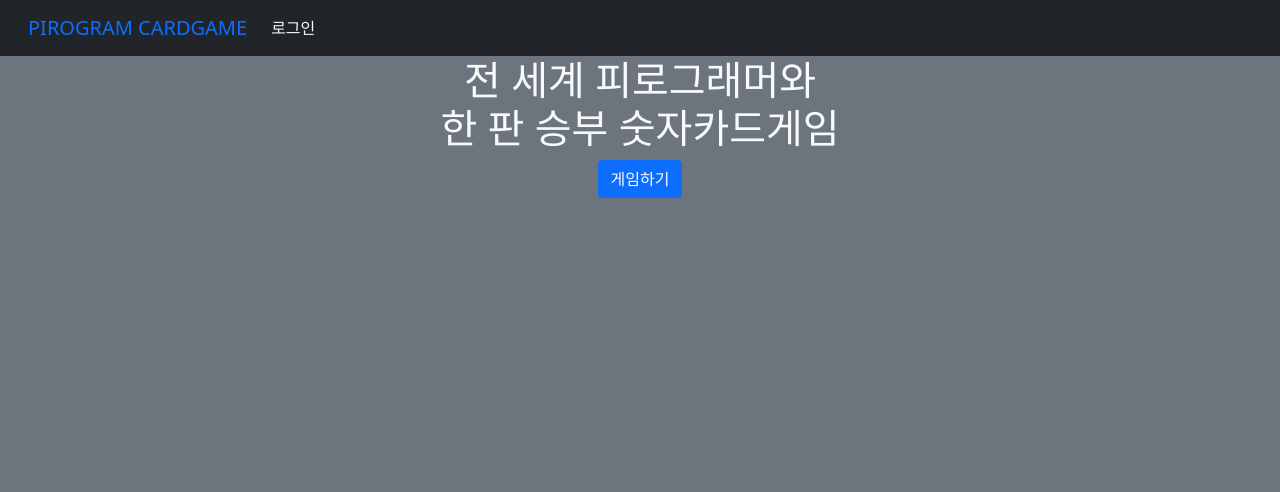
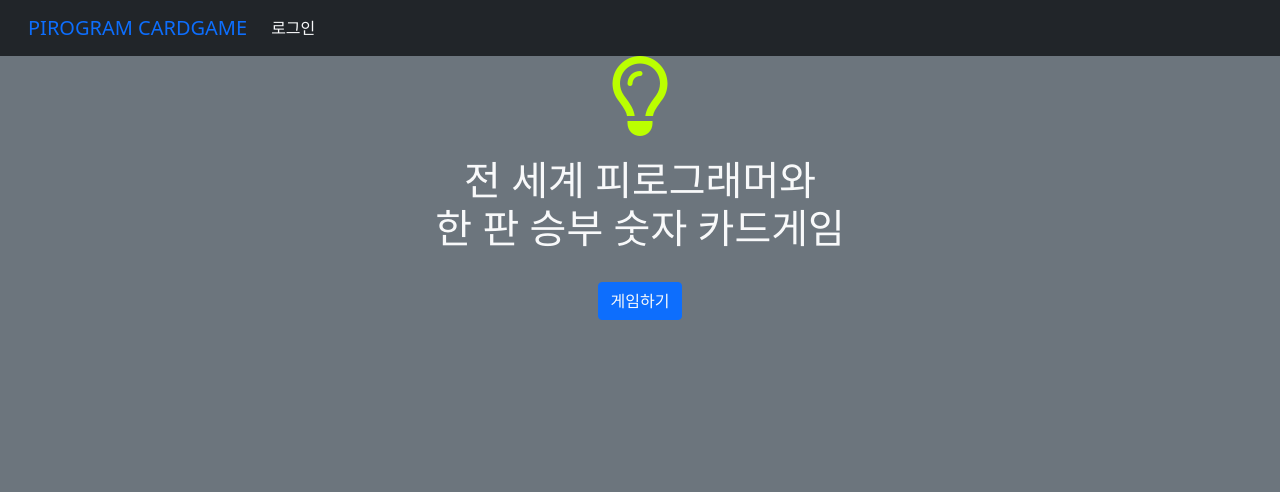
Before and after one commit to jimin-kiim/Piro15_CardGame_04, a Django app: page / in a window 1280 px wide. Shown: the top 492 px of the page. Run offline with Django 3.2, Linux system fonts and the light colour scheme; some libraries are stand-ins or nearby versions.

Commit message:
[add]main.html, base.html (icon)

```diff
--- a/PiroCardGame/users/templates/users/base.html
+++ b/PiroCardGame/users/templates/users/base.html
@@ -16,7 +16,7 @@
 
     <link href="https://cdn.jsdelivr.net/npm/bootstrap@5.0.1/dist/css/bootstrap.min.css" rel="stylesheet" integrity="sha384-+0n0xVW2eSR5OomGNYDnhzAbDsOXxcvSN1TPprVMTNDbiYZCxYbOOl7+AMvyTG2x" crossorigin="anonymous">
     <script src="https://cdn.jsdelivr.net/npm/bootstrap@5.0.1/dist/js/bootstrap.bundle.min.js" integrity="sha384-gtEjrD/SeCtmISkJkNUaaKMoLD0//ElJ19smozuHV6z3Iehds+3Ulb9Bn9Plx0x4" crossorigin="anonymous"></script>
-
+    <script src="https://kit.fontawesome.com/94e4e9f7d1.js" crossorigin="anonymous"></script>
     <meta charset="UTF-8">
     <meta http-equiv="X-UA-Compatible" content="IE=edge">
     <meta name="viewport" content="width=device-width, initial-scale=1.0">
--- a/PiroCardGame/users/templates/users/counterattack.html
+++ b/PiroCardGame/users/templates/users/counterattack.html
@@ -15,7 +15,7 @@
         </select>
         <br>
 
-        <button type="submit" class="btn btn-primary" style="width:200px;" onclick="location.href="{% url 'users:gameinfo' game.pk %}">
+        <button type="submit" class="btn btn-primary" style="width:200px;" onclick="location.href="{% url 'users:gameinfo' game.pk %}"">
             반격하기!
         </button>
         {% csrf_token %}
--- a/PiroCardGame/users/templates/users/main.html
+++ b/PiroCardGame/users/templates/users/main.html
@@ -5,9 +5,10 @@ TODO(2) : 로그인 했을 때와 안했을 때 화면 차이:전적보기, ~님
 {% extends 'users/base.html'%}
 {%block content%}
     <div class="container text-center">
-        <h1 class="text-light">
+        <i class="far fa-lightbulb fa-5x" style="color:#bbff00; margin-bottom: 20px"></i>
+        <h1 class="text-light" style="line-height: 3rem; margin-bottom: 30px" >
             전 세계 피로그래머와 <br>
-            한 판 승부 숫자카드게임
+            한 판 승부 숫자 카드게임
         </h1>
 
         <!-- 로그인 되어있다면 게임하기와 전적보기 버튼이 보이게  -->
--- a/PiroCardGame/users/templates/users/ranking.html
+++ b/PiroCardGame/users/templates/users/ranking.html
@@ -17,7 +17,7 @@
             {% endfor %}
         </ul>
     </div>
-    <button type="submit" class="btn btn-primary" style="width:200px;" onclick="location.href="{% url 'users:gamelist' %}">
-        전적 목록
+    <button type="button" class="btn btn-primary" style="width:200px; margin:20px">
+        <a href="{% url 'users:gamelist' %}" class="text-light">전적 목록</a>
     </button>
 {%endblock%}
```
Also changed, not shown: PiroCardGame/db.sqlite3.
